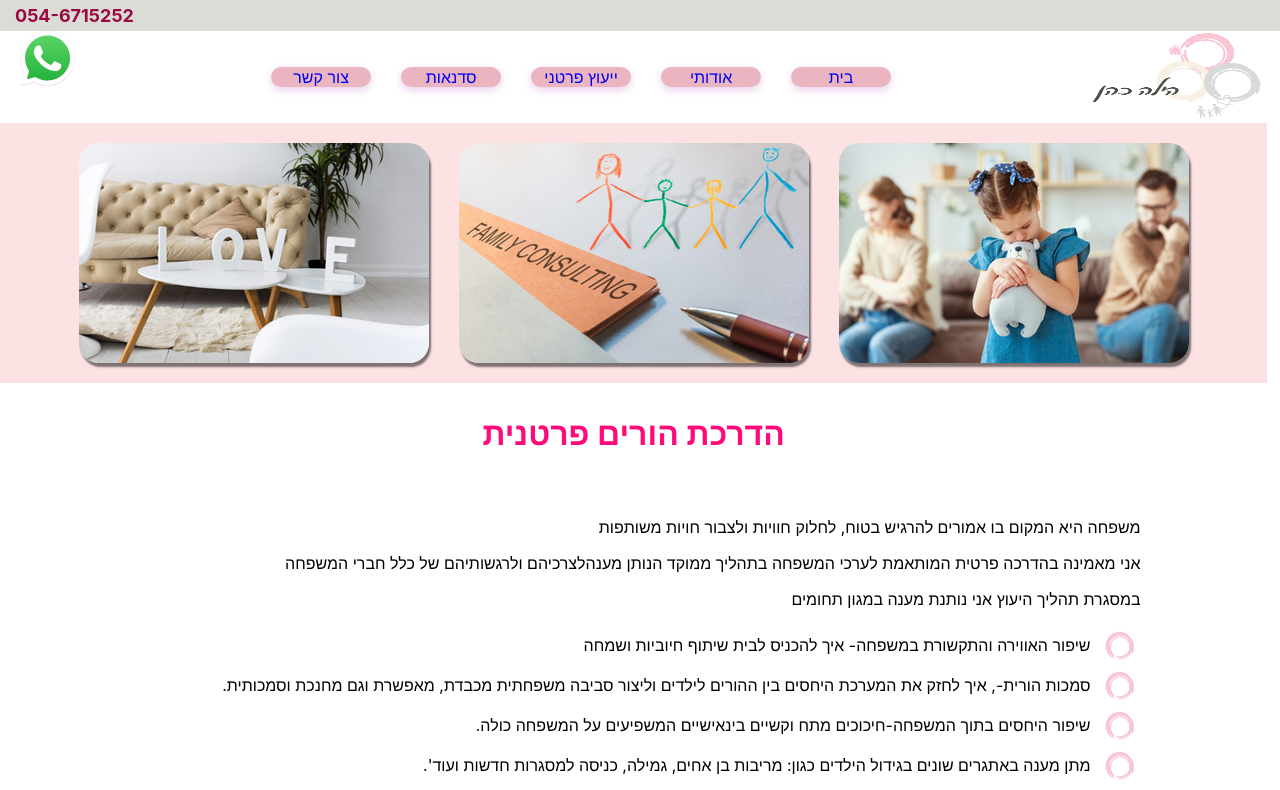
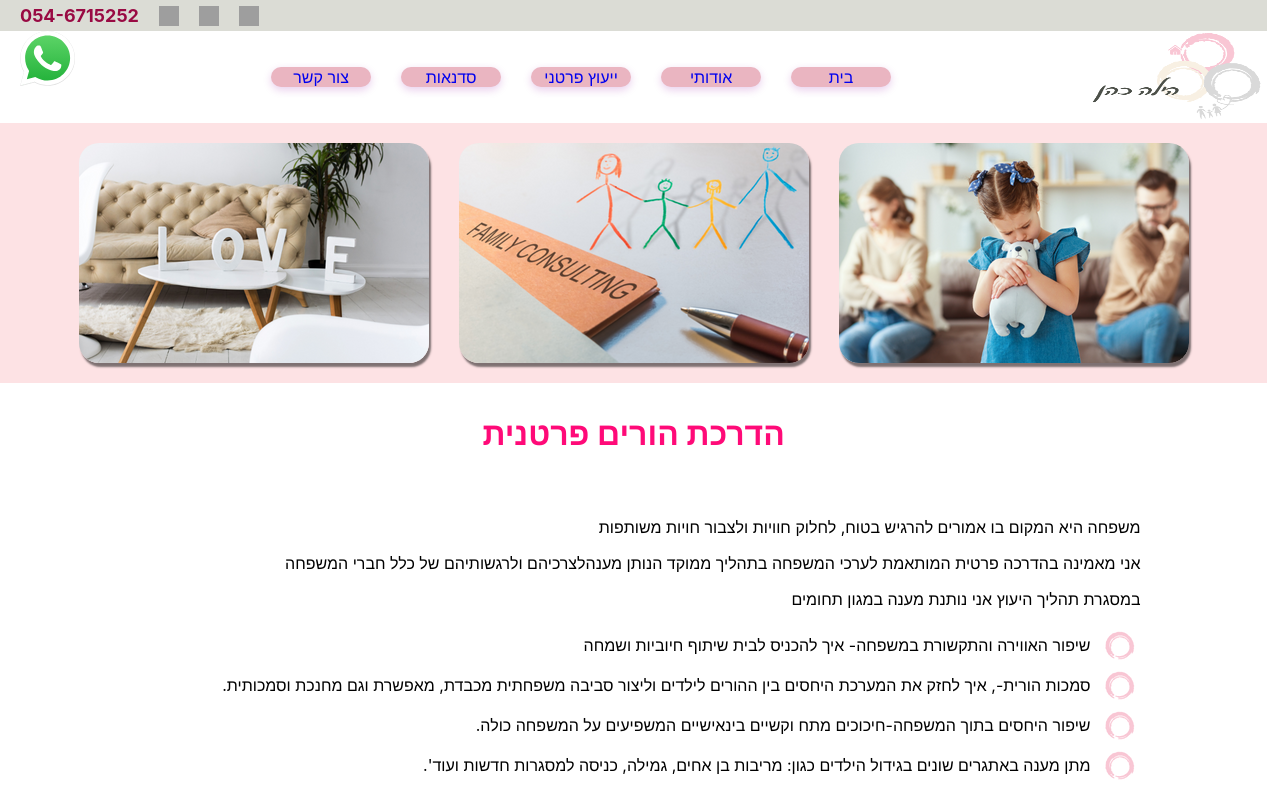
Before and after one commit to itaycs2407/Family-Consult, a React (Create React App) app: page /personal-consult in a window 1280 px wide. Shown: the top 790 px of the page. Built offline with nearby package versions, Linux system fonts and the light colour scheme; grey boxes are pictures that could not be loaded; the HTML template or start-up script is replaced by a standard one.

Commit message:
addign social

```diff
--- a/src/components/navbar/navbar.tsx
+++ b/src/components/navbar/navbar.tsx
@@ -3,6 +3,9 @@ import styled from "@emotion/styled/macro";
 import { locale } from "../../locale/locale";
 import { NavLink } from "react-router-dom";
 import logo1 from "../../assets/logo1.png";
+import facebook from "../../assets/navStrip/facebook.png";
+import youtube from "../../assets/navStrip/youtube.png";
+import instagram from "../../assets/navStrip/instagram.png";
 import { ReactComponent as WhatsappLogo } from "../../assets/Whatsapp-logo-icon-transparent.svg";
 import { ReactComponent as MenuIcon } from "../../menuIcon.svg";
 
@@ -12,7 +15,12 @@ const Navbar: React.FC = () => {
   const [showMenu, setShowMenu] = useState(false);
   return (
     <>
-      <StyledStrip>054-6715252</StyledStrip>
+      <StyledStrip>
+        054-6715252
+        <SocialImage src={facebook} alt="facebook" />
+        <SocialImage src={youtube} alt="youtube" />
+        <SocialImage src={instagram} alt="instagram" />
+      </StyledStrip>
       <Container>
         <WhatsappContainer href="https://wa.me/972587600202" target="_blank">
           <WhatsappLogo />
@@ -64,10 +72,12 @@ const Container = styled.div`
 export const StyledStrip = styled.div`
   background-color: #dbdcd5;
   color: #990a43;
-  padding: 5px 0 5px 15px;
+  display: flex;
+  align-items: center;
+  padding: 5px 0 5px 20px;
   font-size: 18px;
   font-weight: 650;
-  width: 100%;
+  //width: 100%;
 `;
 
 const NavbarItemContainer = styled.div`
@@ -130,11 +140,16 @@ const ResponsiveMenu = styled.div`
   right: 0;
   display: flex;
   flex-direction: column-reverse;
-
   gap: 10px;
   box-shadow: 0 5px 10px rgba(0, 0, 0, 0.8);
   background-color: white;
   border-radius: 20px;
 `;
 
+const SocialImage = styled.img`
+  width: 20px;
+  height: 20px;
+  margin-left: 20px;
+`;
+
 export default Navbar;
--- a/src/pages/consult.tsx
+++ b/src/pages/consult.tsx
@@ -17,9 +17,7 @@ import { useHistory } from "react-router-dom";
 import { deviceMax } from "../constant/constant";
 import { StyledImageContainer } from "./home";
 
-interface Props {}
-
-const Consult: React.FC<Props> = () => {
+const Consult: React.FC = () => {
   const history = useHistory();
 
   return (
```
